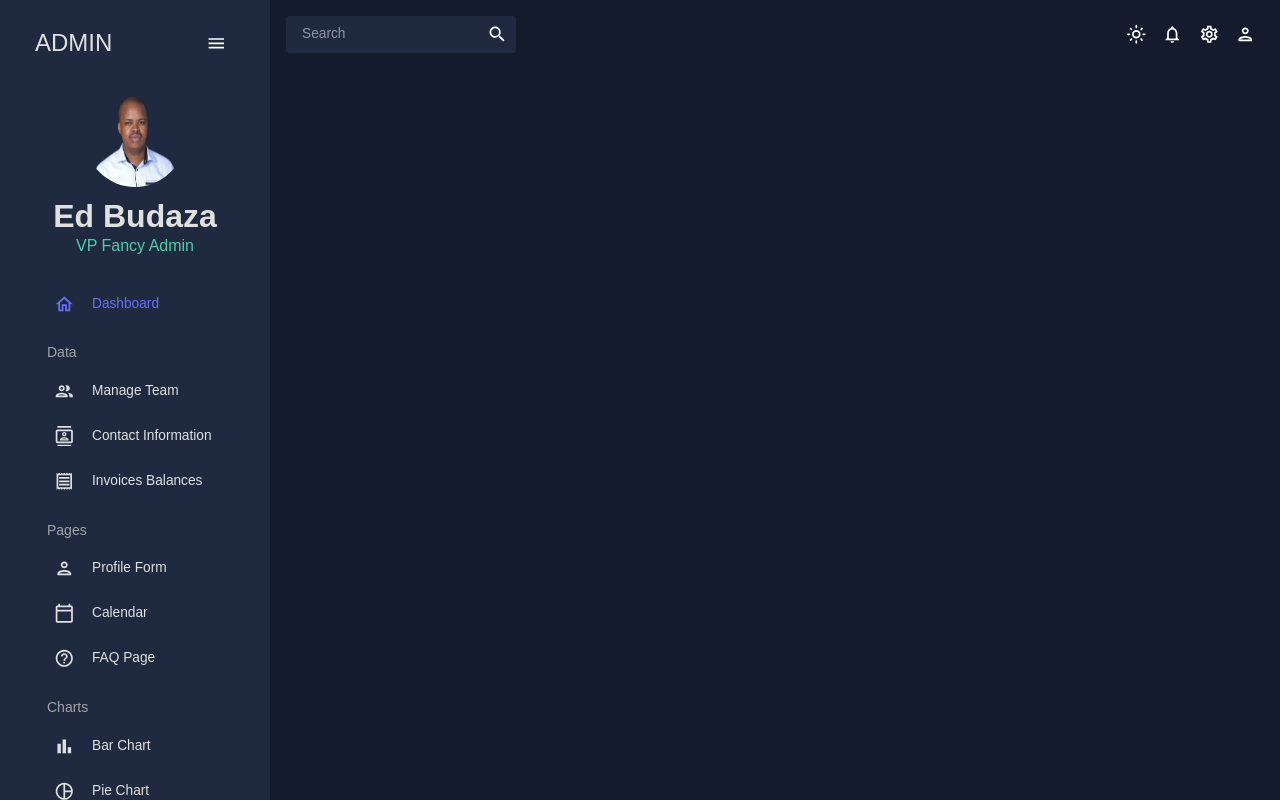
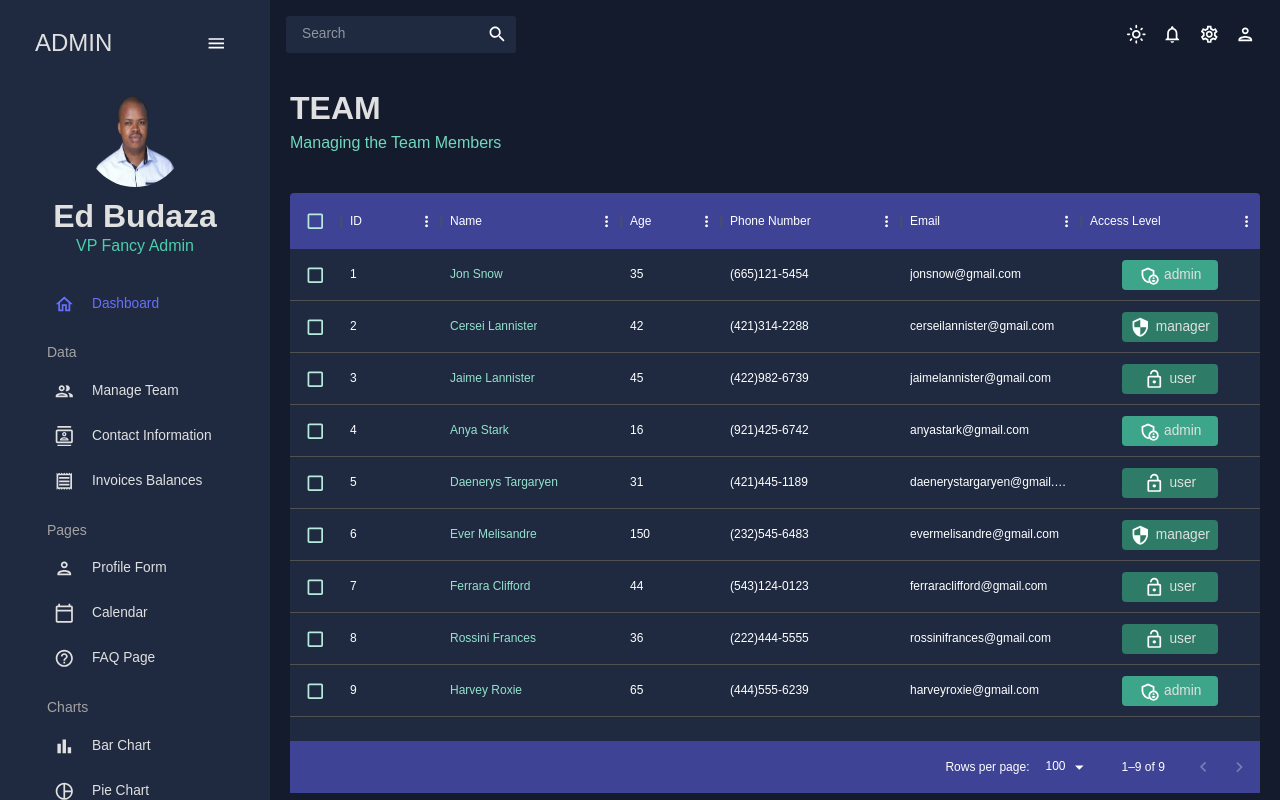
Before and after one commit to edwardbudaza/react-admin, a React (Create React App) app: page /team in a window 1280 px wide. Built offline with nearby package versions, Linux system fonts and the light colour scheme.

Commit message:
added the contacts and invoice pages

```diff
--- a/src/App.js
+++ b/src/App.js
@@ -4,9 +4,9 @@
 import Topbar from "./scenes/global/Topbar";
 import Sidebar from "./scenes/global/Sidebar";
 import Dashboard from "./scenes/dashboard";
-// import Team from "./scenes/team";
-// import Invoices from "./scenes/invoices";
-// import Contacts from "./scenes/contacts";
+import Team from "./scenes/team";
+import Contacts from "./scenes/contacts";
+import Invoices from "./scenes/invoices";
 // import Bar from "./scenes/bar";
 // import Form from "./scenes/form";
 // import Line from "./scenes/line";
@@ -28,9 +28,9 @@
             <Topbar />
             <Routes>
               <Route path="/" element={<Dashboard />} />
-              {/* <Route path="/team" element={<Team />} /> */}
-              {/* <Route path="/invoices" element={<Invoices />} /> */}
-              {/* <Route path="/contacts" element={<Contacts />} /> */}
+              <Route path="/team" element={<Team />} />
+              <Route path="/contacts" element={<Contacts />} />
+              <Route path="/invoices" element={<Invoices />} />
               {/* <Route path="/bar" element={<Bar />} /> */}
               {/* <Route path="/form" element={<Form />} /> */}
               {/* <Route path="/line" element={<Line />} /> */}
--- /dev/null
+++ b/src/components/Header.jsx
@@ -0,0 +1,25 @@
+import React from 'react';
+import { Typography, Box, useTheme } from '@mui/material';
+import { tokens } from "../theme";
+
+const Header = ({ title, subtitle }) => {
+    const theme = useTheme();
+    const colors = tokens(theme.palette.mode);
+  return (
+    <Box mb="30px">
+        <Typography
+            variant="h2"
+            color={colors.grey[100]}
+            fontWeight="bold"
+            sx={{ m: "0 0 5px 0" }}
+        >
+            {title}
+        </Typography>
+        <Typography variant="h5" color={colors.greenAccent[400]}>
+            {subtitle}
+        </Typography>
+    </Box>
+  );
+};
+
+export default Header;
--- /dev/null
+++ b/src/scenes/contacts/index.jsx
@@ -0,0 +1,100 @@
+import { Box } from '@mui/material';
+import { DataGrid, GridToolbar } from '@mui/x-data-grid';
+import { tokens } from '../../theme';
+import { mockDataContacts } from '../../data/mockData';
+import Header from "../../components/Header";
+import { useTheme } from "@mui/material";
+
+
+const Contacts = () => {
+  const theme = useTheme();
+  const colors = tokens(theme.palette.mode);
+  const columns = [
+    { field: "id", headerName: "ID", flex: 0.5 },
+    { field: "registrarId", headerName: "Registrar ID" },
+    {
+      field: "name",
+      headerName: "Name",
+      flex: 1,
+      cellClassName: "name-column--cell",
+    },
+    {
+      field: "age",
+      headerName: "Age",
+      type: "number",
+      headerAlign: "left",
+      align: "left",
+    },
+    {
+      field: "phone",
+      headerName: "Phone Number",
+      flex: 1,
+    },
+    {
+      field: "email",
+      headerName: "Email",
+      flex: 1,
+    },
+    {
+      field: "address",
+      headerName: "Address",
+      flex: 1,
+    },
+    {
+      field: "city",
+      headerName: "City",
+      flex: 1,
+    },
+    {
+      field: "zipCode",
+      headerName: "Zip Code",
+      flex: 1,
+    },
+  ];
+
+  return (
+    <Box m="20px">
+      <Header title="CONTACTS" subtitle="List of Contacts for Future Reference" />
+      <Box
+        m="40px 0 0 0"
+        height="75vh"
+        sx ={{
+          "& .MuiDataGrid-root": {
+            border: "none",
+          },
+          "& .MuiDataGrid-cell": {
+            borderBottom: "none",
+          },
+          "& .name-column--cell": {
+            color: colors.greenAccent[300],
+          },
+          "& .MuiDataGrid-columnHeaders": {
+            backgroundColor: colors.blueAccent[700],
+            borderBottom: "none",
+          },
+          "& .MuiDataGrid-virtualScroller": {
+            backgroundColor: colors.primary[400],
+          },
+          "& .MuiDataGrid-footerContainer": {
+            borderTop: "none",
+            backgroundColor: colors.blueAccent[700],
+          },
+          "& .MuiCheckbox-root": {
+            color: `${colors.greenAccent[200]} !important`,
+          },
+          "& .MuiDataGrid-toolbarContainer .MuiButton-text": {
+            color: `${colors.grey[100]} !important`,
+          },
+        }}
+      >
+        <DataGrid
+            rows={mockDataContacts}
+            columns={columns}
+            components={{ Toolbar: GridToolbar }}
+        />
+      </Box>
+    </Box>
+  )
+}
+
+export default Contacts
--- a/src/scenes/dashboard/index.jsx
+++ b/src/scenes/dashboard/index.jsx
@@ -1,8 +1,14 @@
-import React from 'react'
+import React from 'react';
+import { Box } from '@mui/material';
+import Header from "../../components/Header";
 
 const Dashboard = () => {
   return (
-    <div>Dashboard</div>
+    <Box m="20px">
+      <Box display="flex" justifyContent="space-between" alignItems="center">
+        <Header title="DASHBOARD" subtitle="Welcome to your Dashboard" />
+      </Box>
+    </Box>
   )
 }
 
--- a/src/scenes/global/Sidebar.jsx
+++ b/src/scenes/global/Sidebar.jsx
@@ -191,7 +191,7 @@
             </Typography>
             <Item
               title="Bar Chart"
-              to="/"
+              to="/bar"
               icon={<BarChartOutlinedIcon />}
               selected={selected}
               setSelected={setSelected}
--- /dev/null
+++ b/src/scenes/invoices/index.js
@@ -0,0 +1,88 @@
+import { Box, Typography, useTheme } from '@mui/material';
+import { DataGrid } from '@mui/x-data-grid';
+import { tokens } from '../../theme';
+import { mockDataInvoices } from '../../data/mockData';
+import Header from "../../components/Header";
+
+
+const Invoices = () => {
+  const theme = useTheme();
+  const colors = tokens(theme.palette.mode);
+  const columns = [
+    { field: "id", headerName: "ID" },
+    {
+      field: "name",
+      headerName: "Name",
+      flex: 1,
+      cellClassName: "name-column--cell",
+    },
+    {
+      field: "phone",
+      headerName: "Phone Number",
+      flex: 1,
+    },
+    {
+      field: "email",
+      headerName: "Email",
+      flex: 1,
+    },
+    {
+      field: "cost",
+      headerName: "Cost",
+      flex: 1,
+      renderCell: (params) => (
+        <Typography color={colors.greenAccent[500]}>
+          ${params.row.cost}
+        </Typography>
+      ),
+    },
+    {
+      field: "date",
+      headerName: "Date",
+      flex: 1,
+    },
+  ];
+
+  return (
+    <Box m="20px">
+      <Header title="INVOICES" subtitle="List of Invoice Balances" />
+      <Box
+        m="40px 0 0 0"
+        height="75vh"
+        sx ={{
+          "& .MuiDataGrid-root": {
+            border: "none",
+          },
+          "& .MuiDataGrid-cell": {
+            borderBottom: "none",
+          },
+          "& .name-column--cell": {
+            color: colors.greenAccent[300],
+          },
+          "& .MuiDataGrid-columnHeaders": {
+            backgroundColor: colors.blueAccent[700],
+            borderBottom: "none",
+          },
+          "& .MuiDataGrid-virtualScroller": {
+            backgroundColor: colors.primary[400],
+          },
+          "& .MuiDataGrid-footerContainer": {
+            borderTop: "none",
+            backgroundColor: colors.blueAccent[700],
+          },
+          "& .MuiCheckbox-root": {
+            color: `${colors.greenAccent[200]} !important`,
+          },
+        }}
+      >
+        <DataGrid
+            checkboxSelection
+            rows={mockDataInvoices}
+            columns={columns}
+        />
+      </Box>
+    </Box>
+  )
+}
+
+export default Invoices;
--- /dev/null
+++ b/src/scenes/team/index.jsx
@@ -0,0 +1,109 @@
+import { Box, Typography, useTheme } from '@mui/material';
+import { DataGrid } from '@mui/x-data-grid';
+import { tokens } from '../../theme';
+import { mockDataTeam } from '../../data/mockData';
+import AdminPanelSettingsOutlinesIcon from '@mui/icons-material/AdminPanelSettingsOutlined';
+import LockOpenOutlinedIcon from '@mui/icons-material/LockOpenOutlined';
+import SecurityOutLinedIcon from '@mui/icons-material/SecurityOutlined';
+import Header from "../../components/Header";
+
+
+const Team = () => {
+  const theme = useTheme();
+  const colors = tokens(theme.palette.mode);
+  const columns = [
+    { field: "id", headerName: "ID" },
+    {
+      field: "name",
+      headerName: "Name",
+      flex: 1,
+      cellClassName: "name-column--cell",
+    },
+    {
+      field: "age",
+      headerName: "Age",
+      type: "number",
+      headerAlign: "left",
+      align: "left",
+    },
+    {
+      field: "phone",
+      headerName: "Phone Number",
+      flex: 1,
+    },
+    {
+      field: "email",
+      headerName: "Email",
+      flex: 1,
+    },
+    {
+      field: "accessLevel",
+      headerName: "Access Level",
+      flex: 1,
+      renderCell: ({ row: { access } }) => {
+        return (
+          <Box
+            width="60%"
+            m="0 auto"
+            p="5px"
+            display="flex"
+            justifyContent="center"
+            backgroundColor={
+              access === "admin"
+              ? colors.greenAccent[600]
+              : colors.greenAccent[700]
+
+            }
+            borderRadius="4px"
+          >
+            {access === "admin" && <AdminPanelSettingsOutlinesIcon />}
+            {access === "manager" && <SecurityOutLinedIcon />}
+            {access === "user" && <LockOpenOutlinedIcon />}
+            <Typography color={colors.grey[100]} sx={{ ml:"5px" }}>
+              {access}
+            </Typography>
+          </Box>
+        )
+      },
+    },
+  ];
+
+  return (
+    <Box m="20px">
+      <Header title="TEAM" subtitle="Managing the Team Members" />
+      <Box
+        m="40px 0 0 0"
+        height="75vh"
+        sx ={{
+          "& .MuiDataGrid-root": {
+            border: "none",
+          },
+          "& .MuiDataGrid-cell": {
+            borderBottom: "none",
+          },
+          "& .name-column--cell": {
+            color: colors.greenAccent[300],
+          },
+          "& .MuiDataGrid-columnHeaders": {
+            backgroundColor: colors.blueAccent[700],
+            borderBottom: "none",
+          },
+          "& .MuiDataGrid-virtualScroller": {
+            backgroundColor: colors.primary[400],
+          },
+          "& .MuiDataGrid-footerContainer": {
+            borderTop: "none",
+            backgroundColor: colors.blueAccent[700],
+          },
+          "& .MuiCheckbox-root": {
+            color: `${colors.greenAccent[200]} !important`,
+          },
+        }}
+      >
+        <DataGrid checkboxSelection rows={mockDataTeam} columns={columns} />
+      </Box>
+    </Box>
+  )
+}
+
+export default Team
```
